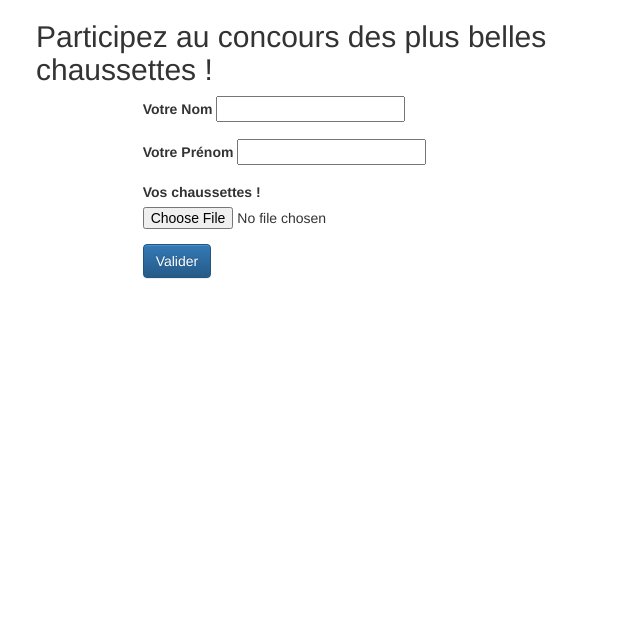
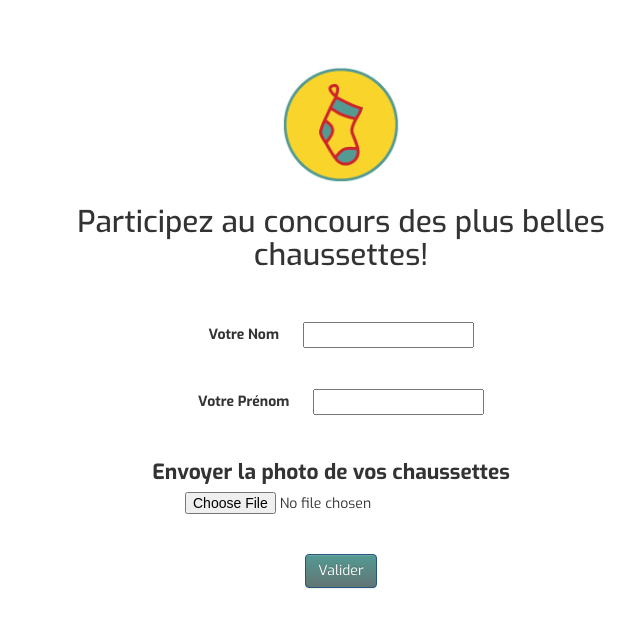
Before and after one commit to WildCodeSchool/lyon_socks_contest, a PHP site: page / in a window 1280 px wide. Shown: the top 628 px of the page, without its empty margins (299-939 px from the left). Run offline with PHP 8.4, Linux system fonts and the light colour scheme; some libraries are stand-ins or nearby versions.

Commit message:
Added icon images to public/img + Added stylesheet instructions

```diff
--- a/public/css/style.css
+++ b/public/css/style.css
@@ -0,0 +1,33 @@
+@import 'https://fonts.googleapis.com/css?family=Exo:300,300i,400,500,500i,700,700i,800,900';
+
+body {
+    font-family: 'Exo', sans-serif ;
+    text-align: center;
+    margin-top: 5%;
+}
+
+#sock-icon {
+    width: 20%;
+    height: 20%;
+}
+
+.form-group {
+    margin-top: 10%;
+
+}
+
+label {
+    margin-right: 5%;
+}
+
+#sock-upload {
+    font-size: 1.5em;
+}
+
+#upload {
+    display: inline-block;
+}
+
+.btn-primary {
+    background-image: linear-gradient(to bottom,#539a93 0,#627573 100%);
+}
--- a/public/guests.php
+++ b/public/guests.php
@@ -30,9 +30,6 @@
             <div class="col-xs-6 col-md-4">
 
             </div>
-            <div class="col-xs-12 col-sm-6 col-md-8">
-
-            </div>
         </div>
 
     </div>
--- a/public/index.php
+++ b/public/index.php
@@ -23,9 +23,10 @@
 </head>
 <body>
 <div class="container-fluid">
-    <div class="row">
+    <div class="row" >
         <div class="col-xs-offset-3 col-xs-6">
-            <h2>Participez au concours des plus belles chaussettes !</h2>
+            <img src="img/socks-icon.png" alt="sock icon" id="sock-icon"/>
+            <h2>Participez au concours des plus belles chaussettes!</h2>
         </div>
         <div class="col-xs-offset-4 col-xs-4">
             <form method="post" action="../src/recording.php">
@@ -38,8 +39,8 @@
                     <input type="text" class="form-input-text" name="name">
                 </div>
                 <div class="form-group">
-                    <label for="Input">Vos chaussettes !</label>
-                    <input type="file"  accept="image/*" class="form-input-text" name="picture" capture="camera">
+                    <label for="Input" id="sock-upload">Envoyer la photo de vos chaussettes</label>
+                    <input type="file"  accept="image/*" class="form-input-text" name="picture" capture="camera" id="upload">
                 </div>
 
                 <div class="form-group">
```
Also changed, not shown: public/img/socks-icon.png (added), public/img/wcs-logo1.png (added), public/img/wcs-logo2-deer.png (added).
